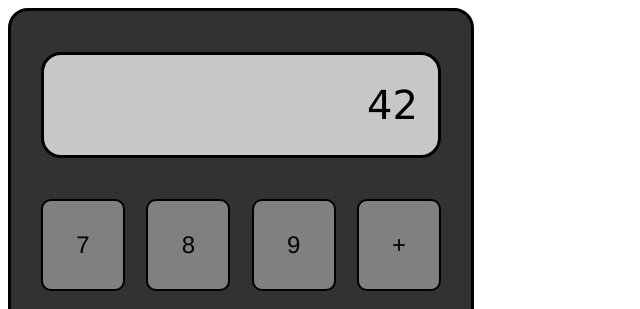
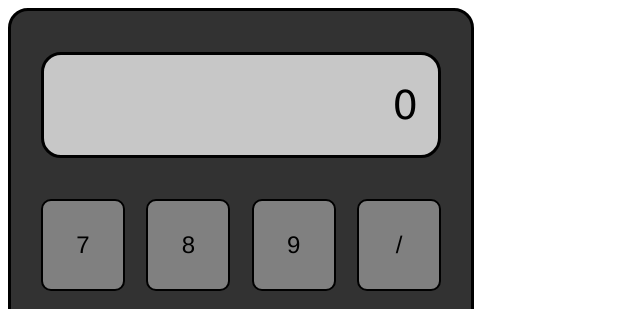
Before and after one commit to iwhill/calculator, a plain HTML site: page index.html in a window 1280 px wide. Shown: the top 309 px of the page, 0-640 px from the left. Drawn offline with Linux system fonts and the light colour scheme.

Commit message:
Set default display value to 0 and fix div typo
Set the default text content in the .display-content div to 0 and changed
the text value in the div meant for division from "+" to "/"

```diff
--- a/index.html
+++ b/index.html
@@ -11,12 +11,12 @@
 <body>
   <div class="calculator-container">
     <div class="display">
-      <div class="display-content">42</div>
+      <div class="display-content">0</div>
     </div>
     <div class="button">7</div>
     <div class="button">8</div>
     <div class="button">9</div>
-    <div class="button">+</div>
+    <div class="button">/</div>
     <div class="button">4</div>
     <div class="button">5</div>
     <div class="button">6</div>
```
